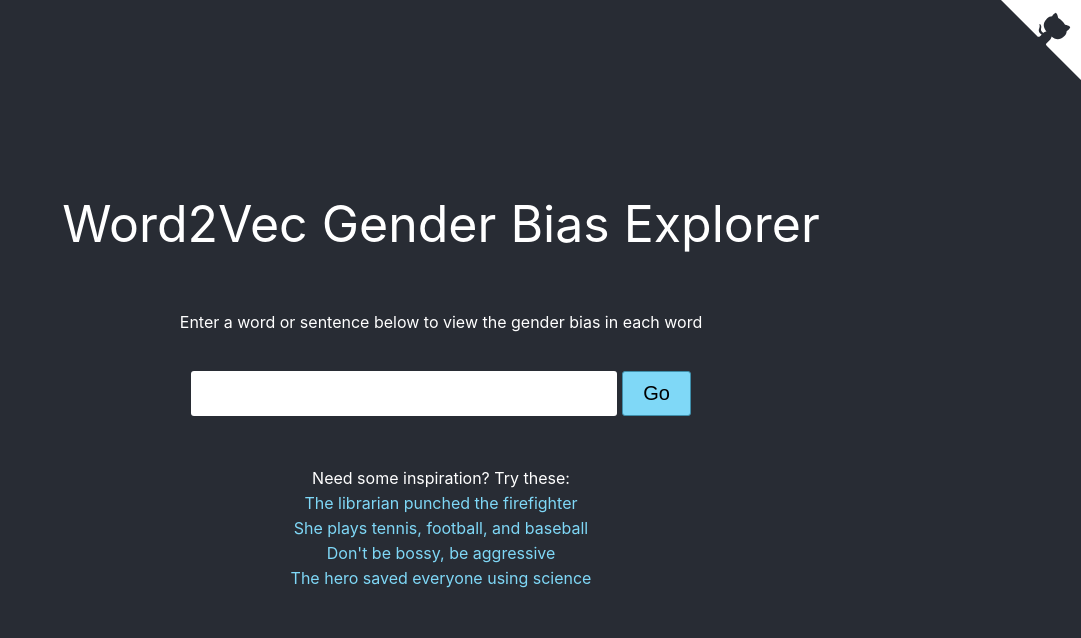
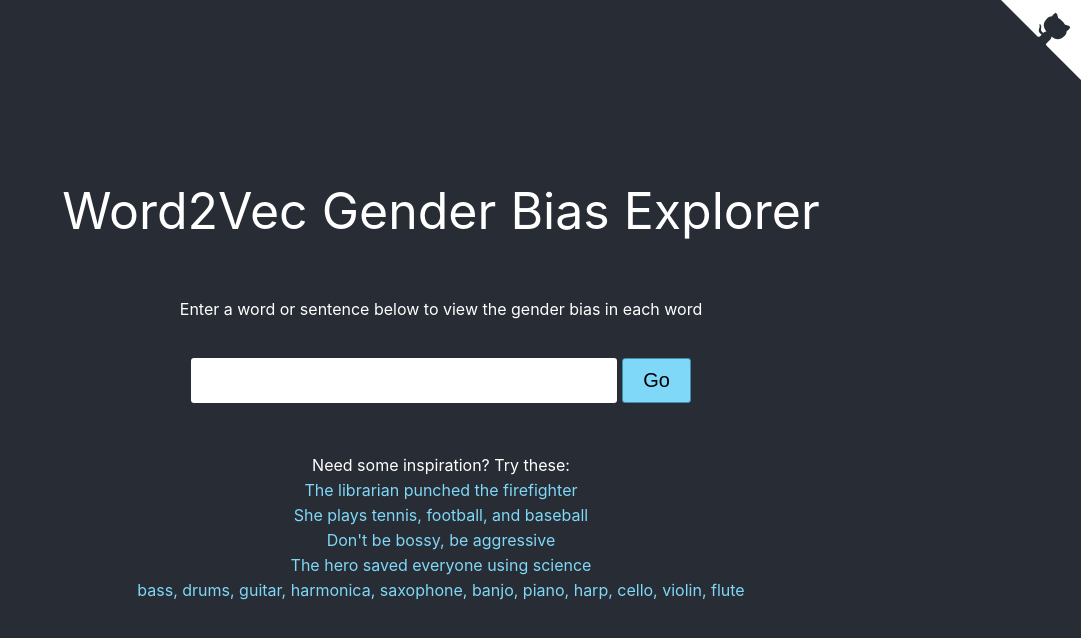
Before and after one commit to chanind/word2vec-gender-bias-explorer, a React (Create React App) app in the folder website/: page / in a window 1280 px wide. Shown: the top 638 px of the page, without its empty margins (199-1280 px from the left). Built offline with nearby package versions, Linux system fonts and the light colour scheme; no server answers.

Commit message:
adding an example about musical instruments

```diff
--- a/website/src/Intro.tsx
+++ b/website/src/Intro.tsx
@@ -49,6 +49,11 @@ const Intro = () => {
         <Link to="/query?sentence=The hero saved everyone using science">
           The hero saved everyone using science
         </Link>
+        <br />
+        <Link to="/query?sentence=bass, drums, guitar, harmonica, saxophone, banjo, piano, harp, cello, violin, flute">
+          bass, drums, guitar, harmonica, saxophone, banjo, piano, harp, cello,
+          violin, flute
+        </Link>
       </p>
     </div>
   );
```
